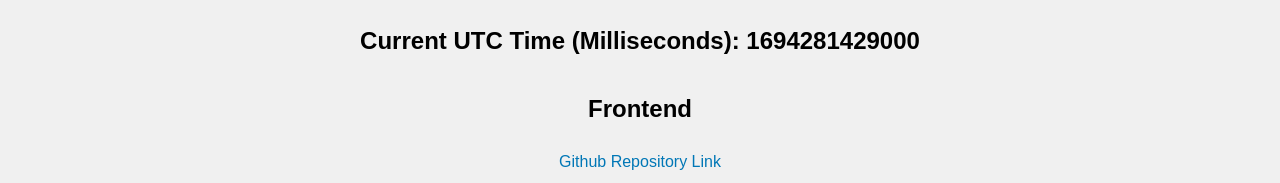
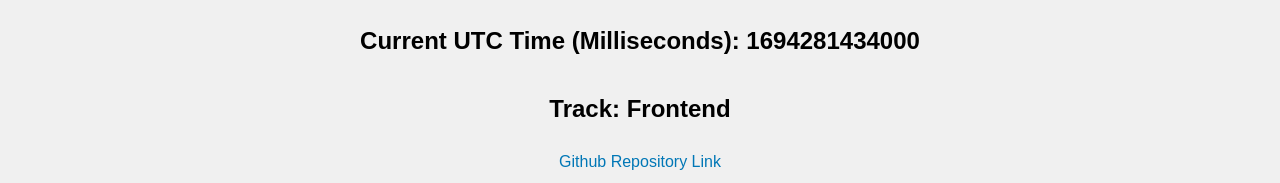
Before and after one commit to dantheuri17/HNG, a plain HTML site: page Stage One Task/index.html in a window 1280 px wide. Shown: the part 471-654 px from the top of the page. Drawn offline with Linux system fonts and the light colour scheme.

Commit message:
submission

```diff
--- a/Stage One Task/index.html
+++ b/Stage One Task/index.html
@@ -46,20 +46,24 @@
     <img src="https://ca.slack-edge.com/T05FFAA91JP-U05RXBLG8KA-287defecd998-512" alt="DevTheuri" data-testid="slackDisplayImage">
     <h2 data-testid="currentDayOfTheWeek"></h2>
     <h2 data-testid="currentUTCTime"></h2>
-    <h2 data-testid="frontend">Frontend</h2>
-    <a href="https://github.com/dantheuri17/HNG" data-testid="githubURL">Github Repository Link</a>
+    <h2 data-testid="myTrack">Track: Frontend</h2>
+    <a href="https://github.com/dantheuri17/HNG/tree/main/Stage%20One%20Task" data-testid="githubURL">Github Repository Link</a>
 
     <script>
+        function updateLiveTime() {
+            var currentDate = new Date();
 
-        var currentDate = new Date();
+            var daysOfWeek = ["Sunday", "Monday", "Tuesday", "Wednesday", "Thursday", "Friday", "Saturday"];
+            var currentDayOfWeek = daysOfWeek[currentDate.getDay()];
 
-        var daysOfWeek = ["Sunday", "Monday", "Tuesday", "Wednesday", "Thursday", "Friday", "Saturday"];
-        var currentDayOfWeek = daysOfWeek[currentDate.getDay()];
+            var currentUTCTimeInMilliseconds = currentDate.getTime();
 
-        var currentUTCTimeInMilliseconds = currentDate.getTime();
+            document.querySelector('[data-testid="currentDayOfTheWeek"]').textContent = "Current Day: " + currentDayOfWeek;
+            document.querySelector('[data-testid="currentUTCTime"]').textContent = "Current UTC Time (Milliseconds): " + currentUTCTimeInMilliseconds;
+        }
 
-        document.querySelector('[data-testid="currentDayOfTheWeek"]').textContent = "Current Day: " + currentDayOfWeek;
-        document.querySelector('[data-testid="currentUTCTime"]').textContent = "Current UTC Time (Milliseconds): " + currentUTCTimeInMilliseconds;
+        updateLiveTime();
+        setInterval(updateLiveTime, 1000);
     </script>
 </body>
 </html>
```
